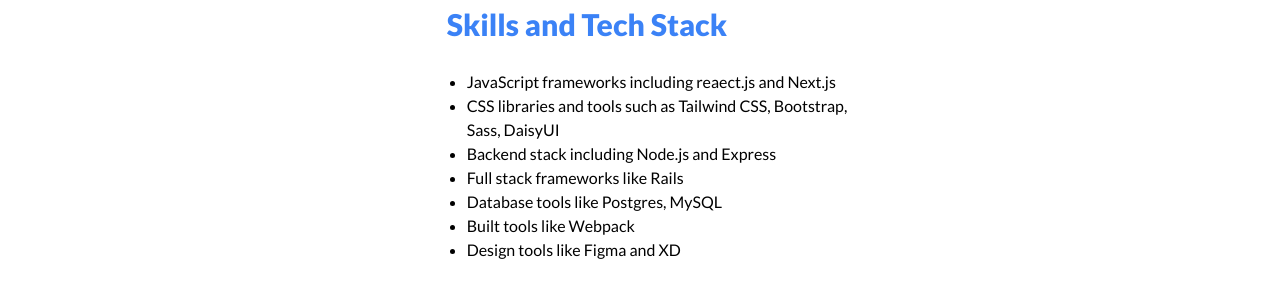
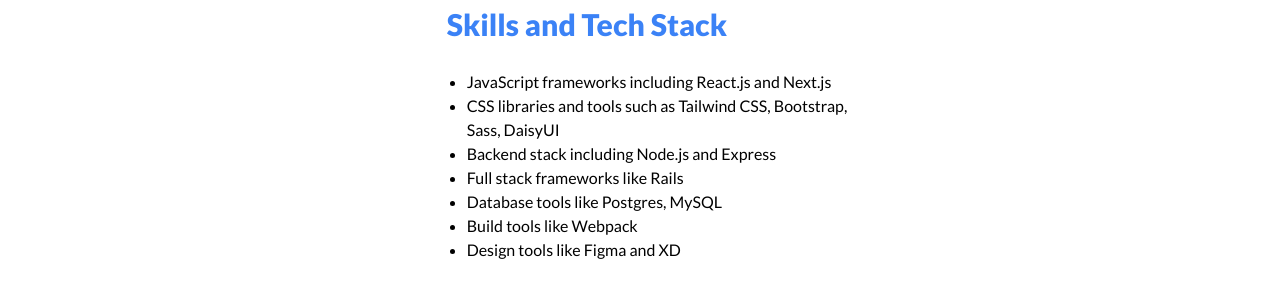
Before and after one commit to josemourinho333/josemourinho333.github.io, a React (Create React App) app: page /about in a window 1280 px wide. Shown: the part 2006-2293 px from the top of the page. Built offline with nearby package versions, Linux system fonts and the light colour scheme.

Commit message:
Fix spelling

```diff
--- a/src/components/Work.jsx
+++ b/src/components/Work.jsx
@@ -262,12 +262,12 @@
           <div className="text-neutral font-bold text-sm md:text-base"></div>
           <div className="info-content text-sm"></div>
           <ul className="list-disc ml-1 mt-2 text-sm md:ml-5 md:text-base">
-            <li>JavaScript frameworks including reaect.js and Next.js</li>
+            <li>JavaScript frameworks including React.js and Next.js</li>
             <li>CSS libraries and tools such as Tailwind CSS, Bootstrap, Sass, DaisyUI</li>
             <li>Backend stack including Node.js and Express</li>
             <li>Full stack frameworks like Rails</li>
             <li>Database tools like Postgres, MySQL</li>
-            <li>Built tools like Webpack</li>
+            <li>Build tools like Webpack</li>
             <li>Design tools like Figma and XD</li>
           </ul>
         </div>
```
